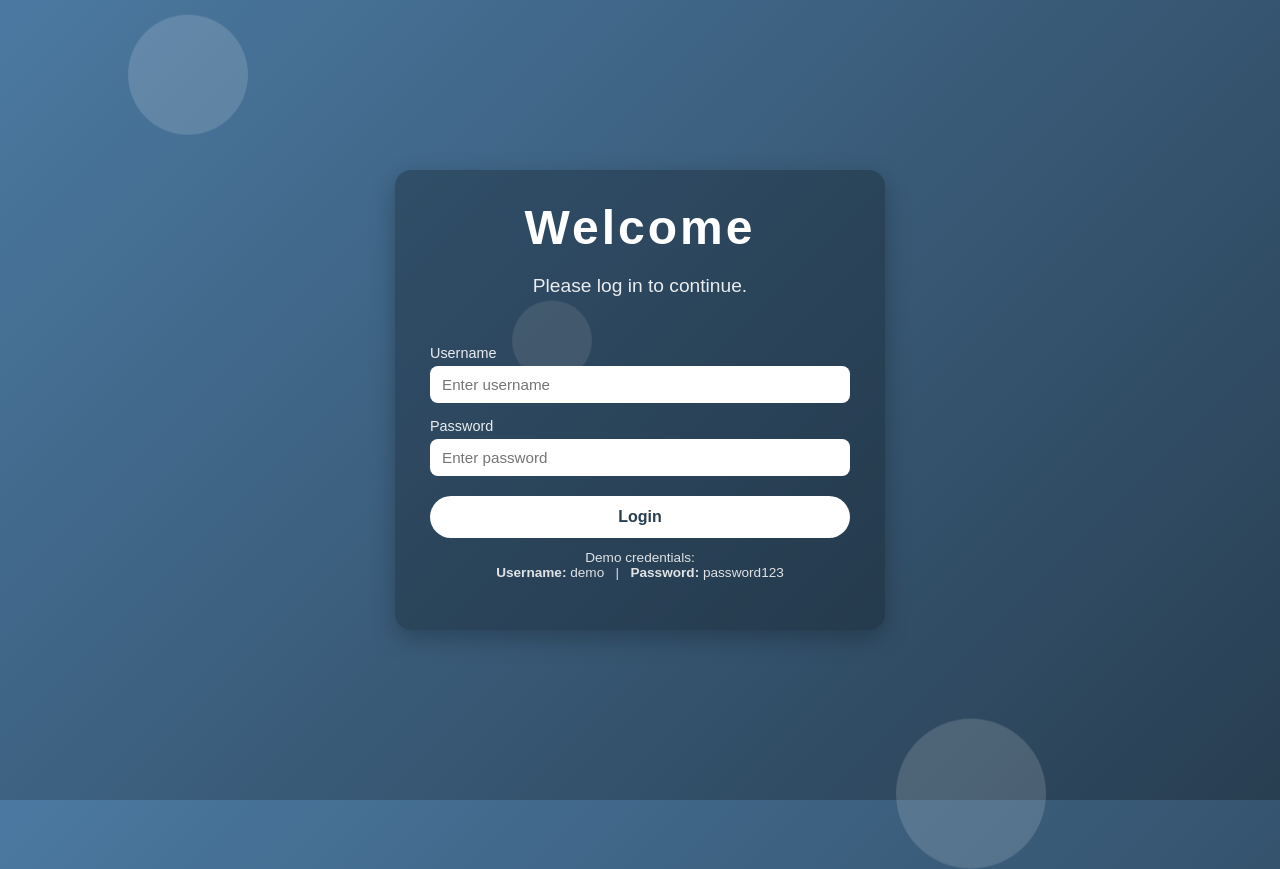
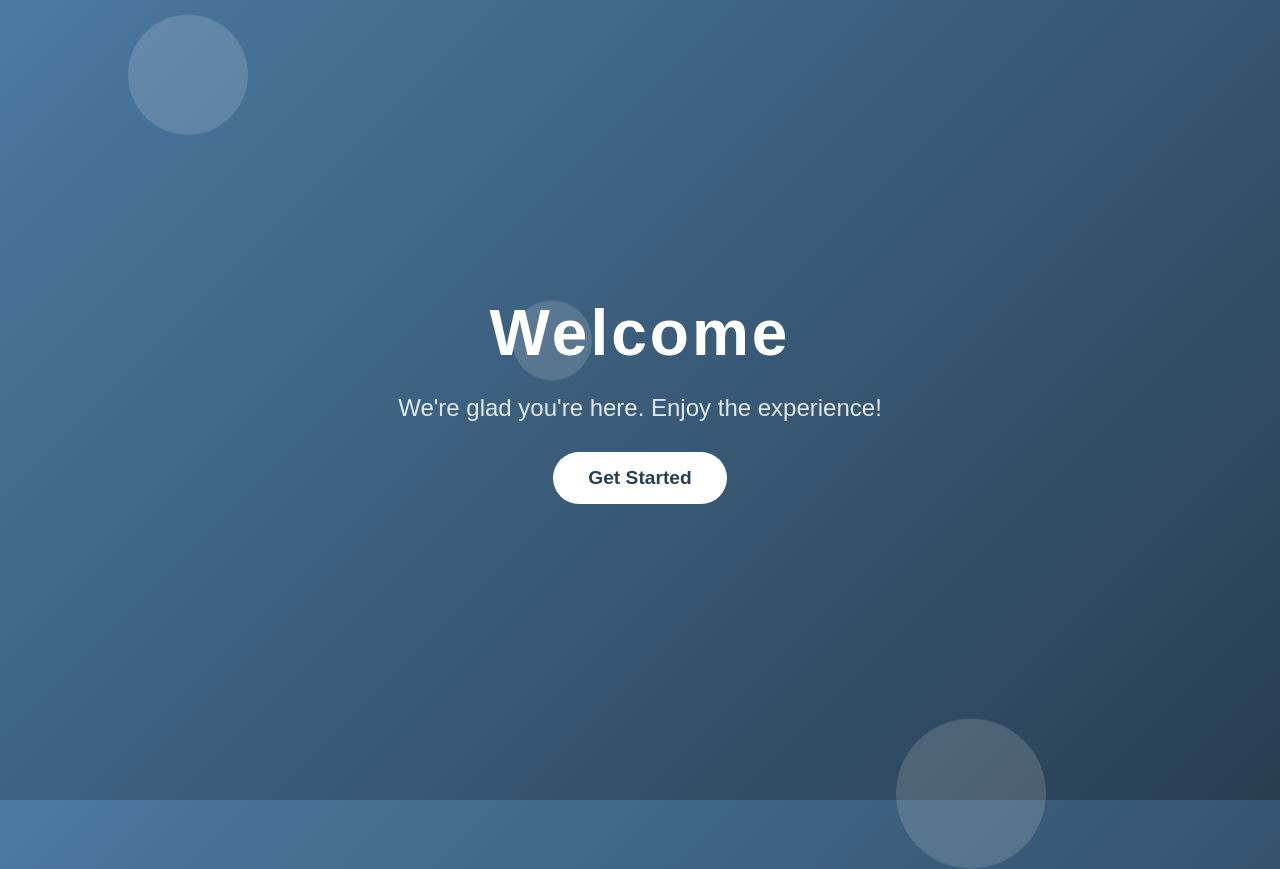
Before and after one commit to vj-vijay22/terraform-git-ec2, a plain HTML site: page index.html in a window 1280 px wide. Drawn offline with Linux system fonts and the light colour scheme.

Commit message:
Update index.html

```diff
--- a/index.html
+++ b/index.html
@@ -22,37 +22,24 @@
         text-align: center;
         animation: fadeIn 2s ease-in-out forwards;
         opacity: 0;
-        padding: 30px 35px;
-        background: rgba(0, 0, 0, 0.25);
-        border-radius: 16px;
-        box-shadow: 0 8px 25px rgba(0, 0, 0, 0.25);
-        max-width: 420px;
-        width: 90%;
     }
 
-    h1, h2 {
+    h1 {
+        font-size: 4rem;
         letter-spacing: 3px;
         margin: 0 0 20px;
         animation: slideDown 1.5s ease;
     }
 
-    h1 {
-        font-size: 3rem;
-    }
-
-    h2 {
-        font-size: 2.4rem;
-    }
-
     p {
-        font-size: 1.2rem;
-        opacity: 0.9;
-        margin-bottom: 20px;
+        font-size: 1.5rem;
+        opacity: 0.85;
+        margin-bottom: 30px;
     }
 
     .btn {
-        padding: 12px 30px;
-        font-size: 1rem;
+        padding: 15px 35px;
+        font-size: 1.2rem;
         border: none;
         border-radius: 30px;
         background: white;
@@ -60,12 +47,10 @@
         cursor: pointer;
         font-weight: bold;
         transition: 0.3s;
-        width: 100%;
-        margin-top: 5px;
     }
 
     .btn:hover {
-        transform: scale(1.05);
+        transform: scale(1.1);
         background: #f0f0f0;
     }
 
@@ -99,52 +84,6 @@
         from { transform: translateY(0); }
         to { transform: translateY(-120vh); }
     }
-
-    /* Login form styles */
-    .form-group {
-        text-align: left;
-        margin-bottom: 15px;
-    }
-
-    label {
-        display: block;
-        font-size: 0.9rem;
-        margin-bottom: 5px;
-        opacity: 0.9;
-    }
-
-    input[type="text"],
-    input[type="password"] {
-        width: 100%;
-        padding: 10px 12px;
-        border-radius: 8px;
-        border: none;
-        font-size: 0.95rem;
-        box-sizing: border-box;
-    }
-
-    .error {
-        color: #ffb3b3;
-        font-size: 0.9rem;
-        margin-bottom: 10px;
-        min-height: 18px;
-    }
-
-    .info {
-        font-size: 0.85rem;
-        opacity: 0.85;
-        margin-top: 12px;
-    }
-
-    .logout-btn {
-        background: #ffc107;
-        color: #283e51;
-        margin-top: 20px;
-    }
-
-    .welcome-highlight {
-        font-weight: 700;
-    }
 </style>
 </head>
 
@@ -153,92 +92,11 @@
     <div></div><div></div><div></div>
 </div>
 
-<!-- LOGIN CONTAINER -->
-<div class="container" id="login-container">
+<div class="container">
     <h1>Welcome</h1>
-    <p>Please log in to continue.</p>
-
-    <div id="error-message" class="error"></div>
-
-    <form id="login-form">
-        <div class="form-group">
-            <label for="username">Username</label>
-            <input
-                type="text"
-                id="username"
-                name="username"
-                placeholder="Enter username"
-                required
-            />
-        </div>
-
-        <div class="form-group">
-            <label for="password">Password</label>
-            <input
-                type="password"
-                id="password"
-                name="password"
-                placeholder="Enter password"
-                required
-            />
-        </div>
-
-        <button type="submit" class="btn">Login</button>
-    </form>
-
-    <p class="info">
-        Demo credentials:<br>
-        <strong>Username:</strong> demo &nbsp; | &nbsp;
-        <strong>Password:</strong> password123
-    </p>
+    <p>We're glad you're here. Enjoy the experience!</p>
+    <button class="btn">Get Started</button>
 </div>
-
-<!-- WELCOME CONTAINER -->
-<div class="container" id="welcome-container" style="display: none;">
-    <h2>Welcome</h2>
-    <p>Hi, <span class="welcome-highlight" id="welcome-username"></span> 👋</p>
-    <p>We're glad you're here. Enjoy the experience!</p>
-    <button type="button" class="btn logout-btn" id="logout-btn">Logout</button>
-</div>
-
-<script>
-    // Demo credentials
-    const DEMO_USERNAME = "demo";
-    const DEMO_PASSWORD = "password123";
-
-    const loginContainer = document.getElementById("login-container");
-    const welcomeContainer = document.getElementById("welcome-container");
-    const loginForm = document.getElementById("login-form");
-    const errorMessage = document.getElementById("error-message");
-    const welcomeUsername = document.getElementById("welcome-username");
-    const logoutBtn = document.getElementById("logout-btn");
-
-    loginForm.addEventListener("submit", function (e) {
-        e.preventDefault();
-
-        const username = document.getElementById("username").value.trim();
-        const password = document.getElementById("password").value.trim();
-
-        if (username === DEMO_USERNAME && password === DEMO_PASSWORD) {
-            // Successful login
-            errorMessage.textContent = "";
-            loginContainer.style.display = "none";
-            welcomeContainer.style.display = "block";
-            welcomeUsername.textContent = username;
-        } else {
-            // Invalid credentials
-            errorMessage.textContent = "Invalid username or password. Please try again.";
-        }
-    });
-
-    logoutBtn.addEventListener("click", function () {
-        // Reset form and go back to login screen
-        loginForm.reset();
-        errorMessage.textContent = "";
-        welcomeContainer.style.display = "none";
-        loginContainer.style.display = "block";
-    });
-</script>
 
 </body>
 </html>
```
